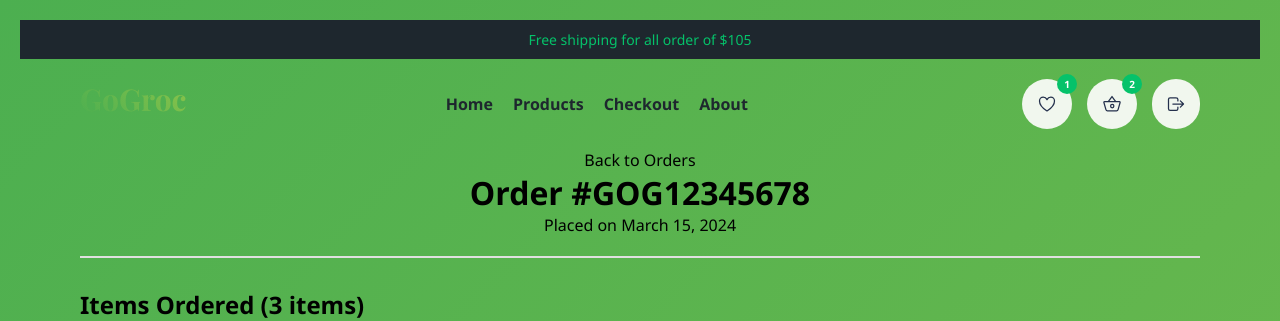
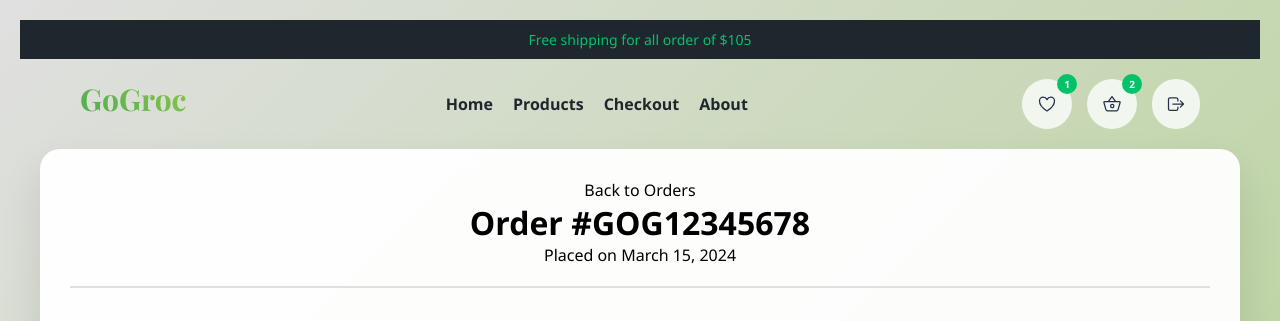
Before and after one commit to preeti1902/GoGroc, a Django app: page /store/orders/ in a window 1280 px wide. Shown: the top 321 px of the page. Run offline with Django 4.2, Linux system fonts and the light colour scheme; a user stored in the database is signed in; data comes from the database, SQL or seed files in the repository; some libraries are stand-ins or nearby versions; some web fonts are replaced.

Commit message:
order and orders class conflicts resolved

```diff
--- a/static/css/orders.css
+++ b/static/css/orders.css
@@ -6,12 +6,12 @@
 
         body {
             font-family: 'Segoe UI', Tahoma, Geneva, Verdana, sans-serif;
-            background: linear-gradient(135deg, #4CAF50 0%, #8BC34A 100%);
+            background: linear-gradient(135deg, #e0e0e0 0%, #8BC34A 100%);
             min-height: 100vh;
             padding: 20px;
         }
 
-        .order-container {
+        .orders-container {
             max-width: 1200px;
             margin: 0 auto;
             background: rgba(255, 255, 255, 0.95);
@@ -21,14 +21,14 @@
             backdrop-filter: blur(10px);
         }
 
-        .order-page {
+        .orders-page {
             display: flex;
             justify-content: center;
             align-items: flex-start;
             padding: 2rem;
         }
 
-        .order-header {
+        .orders-header {
             text-align: center;
             margin-bottom: 30px;
             padding-bottom: 20px;
--- a/templates/store/orders.html
+++ b/templates/store/orders.html
@@ -1,11 +1,11 @@
 {% extends "base/base.html" %}
 {% block head %}
-<link rel="stylesheet" href="/media/css/orders.css" />
+<link rel="stylesheet" href="/media/css/orders.css">
 {% endblock head %}
 {% block main %}
-<div class="container">
+<div class="orders-container">
     <!-- Header -->
-    <div class="order-header">
+    <div class="orders-header">
       <div class="back-nav">
         <i class="fas fa-arrow-left"></i>
         <span>Back to Orders</span>
```
Also changed, not shown: static/css/order.css (+9 -2 lines).
